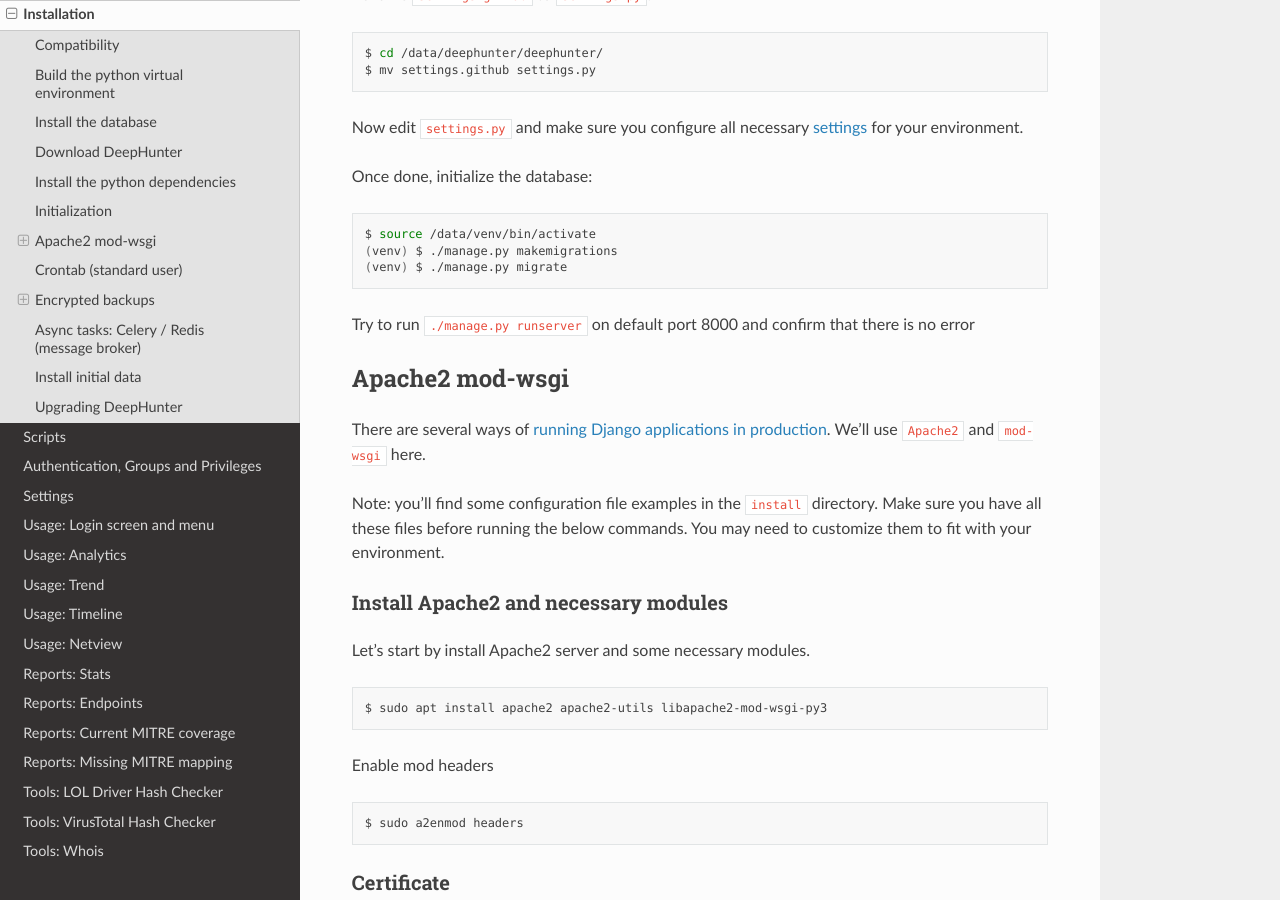
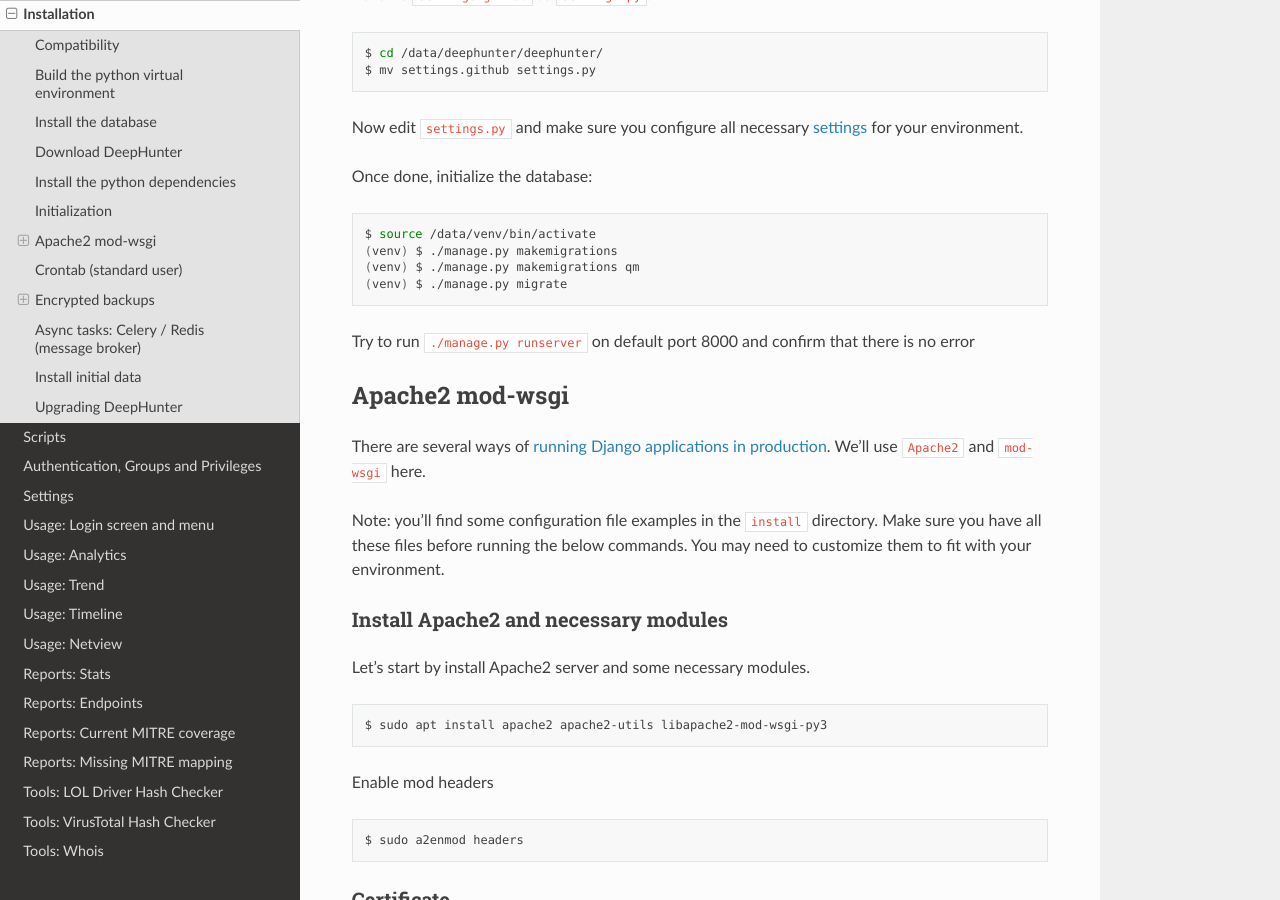
Before and after one commit to wikijm/deephunter, a Sphinx documentation site: the page built from docs/install.rst, in a window 1280 px wide and 900 px high, scrolled down 1584 px. Built offline with Sphinx 7.4.7 and the Read the Docs theme 3.1.0, drawn with Linux system fonts in a browser that asks for light colours.

Commit message:
updated doc

```diff
--- a/docs/install.rst
+++ b/docs/install.rst
@@ -83,6 +83,7 @@
 
 	$ source /data/venv/bin/activate
 	(venv) $ ./manage.py makemigrations
+        (venv) $ ./manage.py makemigrations qm
 	(venv) $ ./manage.py migrate
 
 Try to run ``./manage.py runserver`` on default port 8000 and confirm that there is no error
```
